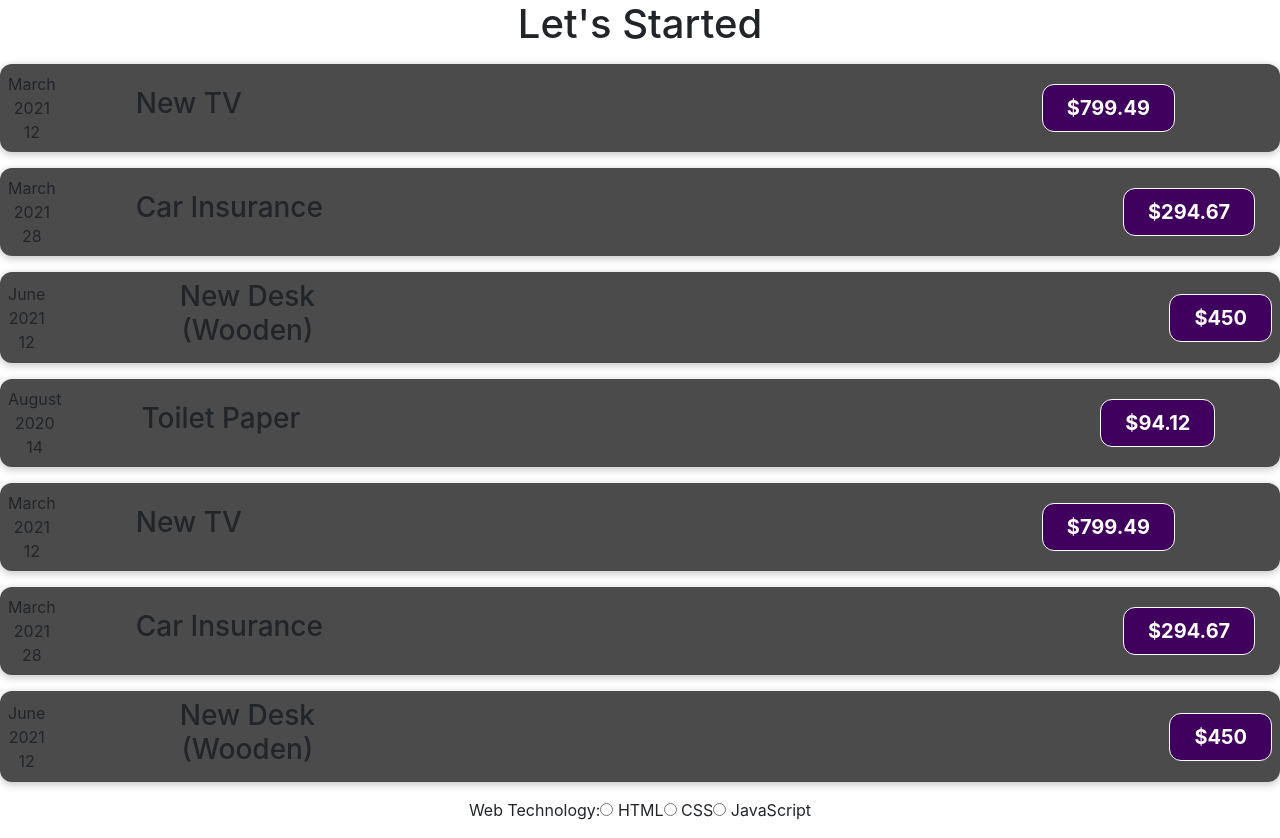
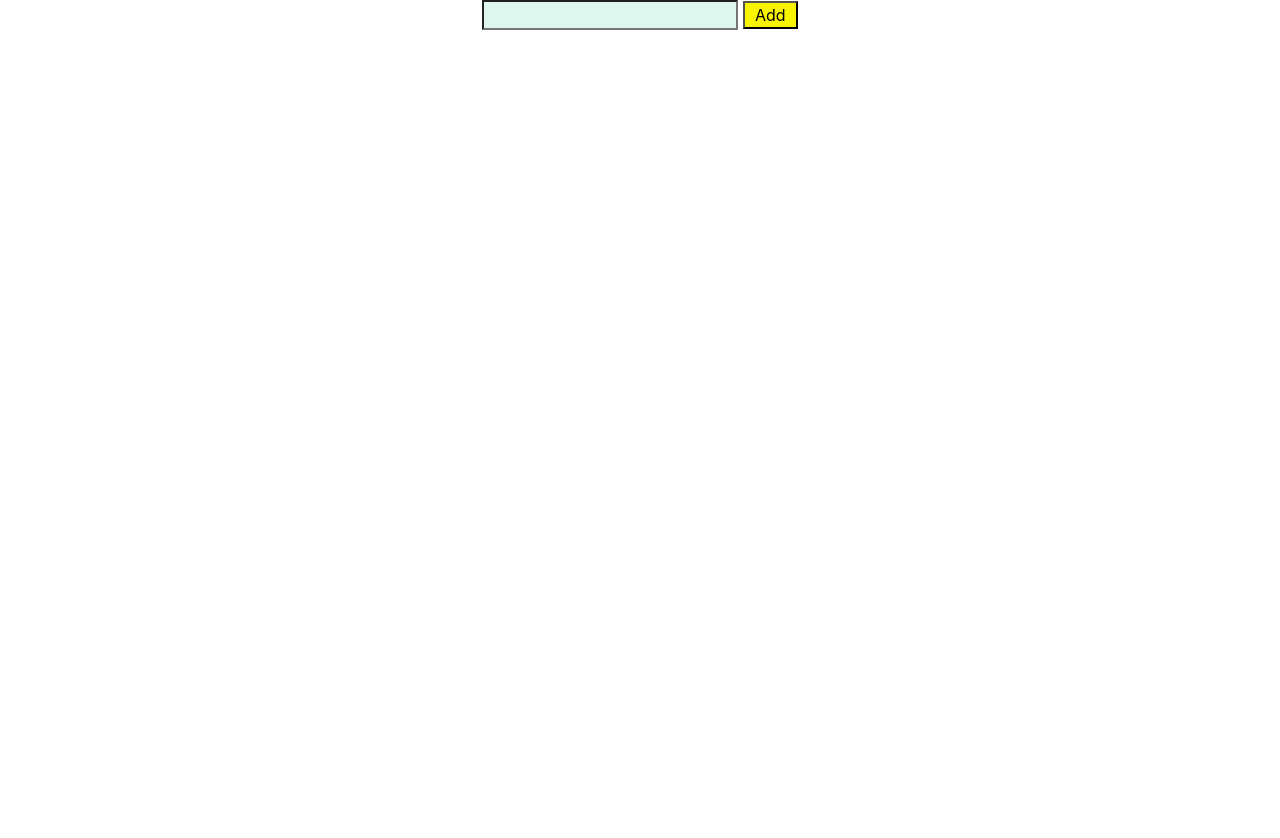
Before and after one commit to tarun7216/TodoApplication, a React (Create React App) app: page / in a window 1280 px wide. After the commit the page ends 800 px from the top, so only its background shows below. Built offline with nearby package versions, Linux system fonts and the light colour scheme.

Commit message:
AddList using event handler, props, map,filter,useState

```diff
--- a/src/App.css
+++ b/src/App.css
@@ -24,3 +24,29 @@
   border-color: aliceblue;
 
 }
+
+.tablecn {
+  text-align: center;
+  display: flex;
+  justify-content: center;
+}
+table{
+  border: 2px solid gold;
+}
+th {
+  border-bottom:  2px;
+}
+input[type="submit"]{
+  background-color: #f8f401;
+  padding: 0px 10px 0px 10px;
+}
+input[type="text"]{
+  background-color: rgb(222, 247, 238);
+}
+button{
+  background-color: red;
+  padding: 2px;
+  border-radius: 5px;
+
+  color: white;
+}
--- a/src/App.js
+++ b/src/App.js
@@ -1,8 +1,11 @@
 import React from "react";
-import Third from "./Events/Third";
+import Demo2 from "./Tables/Demo2";
+// import Third from "./Events/Third";
 // import Items from './29May/Items'
 // import Findfunction from './30May/Findfunction'
-import ExpenseApp from './codes/25May/ExpenseApp'
+// import ExpenseApp from './codes/25May/ExpenseApp'
+// import Demo1 from "./Tables/Demo1";
+// import DynamicTable from "./Tables/Demo2";
 // import FIrst from "./Events/FIrst";
 // import Formapp from './codes/25May1.js/Formapp'
 // import Rerendering from "./codes/codeing/Rerendering";
@@ -12,14 +15,16 @@ const App = () => {
   return (
     <div>
       <center>
-        <ExpenseApp />
+        {/* <ExpenseApp /> */}
         {/* <Formapp /> */}
         {/* <Rerendering /> */}
         {/* <Items />
      <Findfunction /> */}
         {/* <FIrst /> */}
         {/* <Second /> */}
-        <Third />
+        {/* <Third />
+        <Demo1 /> */}
+        <Demo2 />
       </center>
     </div>
   );
--- /dev/null
+++ b/src/Tables/Demo1.js
@@ -0,0 +1,35 @@
+import React from 'react'
+import '../App.css'
+
+const data = [
+    {name: "Tarun", age: 26, gender: "Male" },
+    {name: "Sai", age: 25, gender: "Male" },
+    {name: "Vinay", age: 24, gender: "Male" },
+    {name: "Madhu", age: 28, gender: "Female" },
+    {name: "Mouni", age: 27, gender: "Female" },
+    {name: "Venky", age: 29, gender: "Male" },
+]
+const Demo1 = () => {
+  return (
+    <div className='tablecn'>
+      <table>
+          <tr>
+              <th>Name</th>
+              <th>Age</th>
+              <th>Gender</th>
+          </tr>
+          {data.map((value,key) => {
+              return(
+                  <tr key={key}>
+                      <td>{value.name}</td>
+                      <td>{value.age}</td>
+                      <td>{value.gender}</td>
+                  </tr>
+              )
+          })}
+      </table>
+    </div>
+  )
+}
+
+export default Demo1
--- /dev/null
+++ b/src/Tables/Demo2.js
@@ -0,0 +1,41 @@
+import React, { useState } from "react";
+import DemoList from "./DemoList";
+import '../App.css'
+
+const Demo2 = () => {
+    const[task,setTask] = useState("");
+    const[list,setList] = useState([]);
+    const changeHandler = e => {
+        setTask(e.target.value)
+    }
+
+    const submitHandler = e => {
+        e.preventDefault();
+        const newList = [...list,task];
+        setList(newList);
+        setTask("");
+    }
+    const deleteHandler = ( indexValue) => {
+        const newList = list.filter((lists,index) => index  !== indexValue);
+        setList(newList);
+    }
+  return (
+    <div>
+      <center>
+       <div>
+       <form onSubmit={submitHandler}>
+            <input type="text" name="task" value={task} onChange={changeHandler}/> <span> </span>
+            <input type="submit" value="Add" name="Add" />
+        </form>
+       </div>
+       <span>
+
+       </span>
+        <DemoList datalist={list} deleteHandler={deleteHandler}/>
+
+      </center>
+    </div>
+  );
+};
+
+export default Demo2;
--- /dev/null
+++ b/src/Tables/DemoList.js
@@ -0,0 +1,18 @@
+import React from "react";
+
+const DemoList = ({ datalist, deleteHandler}) => {
+  return (
+    <div>
+      {datalist.map((lists, index) => (
+        <div key={index}>
+          <h4>
+            {lists} <span> </span>
+            <button onClick={() => deleteHandler(index)}>Delete</button>
+          </h4>
+        </div>
+      ))}
+    </div>
+  );
+};
+
+export default DemoList;
```
